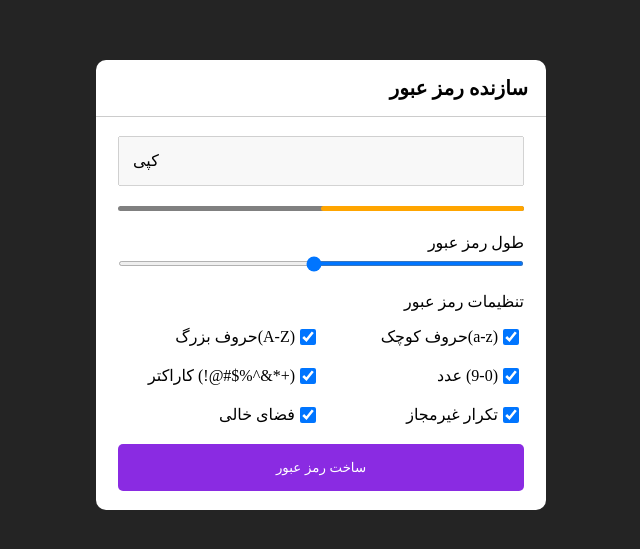
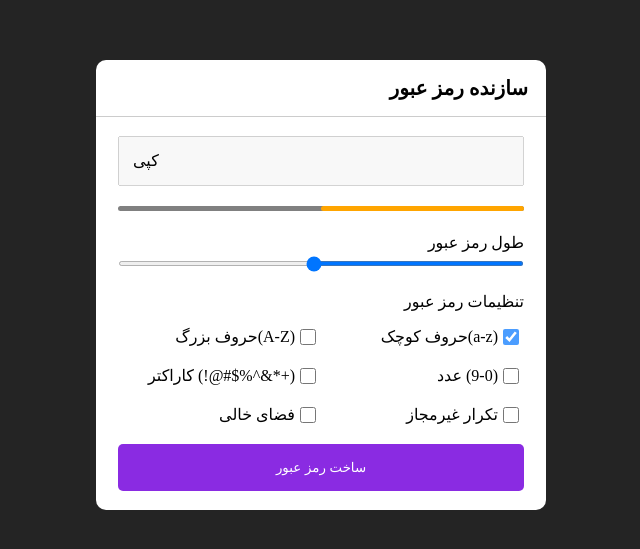
Before and after one commit to Zeynab-jalalian/Password, a plain HTML site: page index.html in a window 1280 px wide. Shown: the part 115-664 px from the top of the page, without its empty margins (319-959 px from the left). Drawn offline with Linux system fonts and the light colour scheme.

Commit message:
option:first-chid

```diff
--- a/index.html
+++ b/index.html
@@ -39,23 +39,23 @@
                     <label for="lowercase">(a-z)حروف کوچک</label>
                 </li>
                 <li class="option">
-                    <input type="checkbox" checked id="uppercase">
+                    <input type="checkbox"  id="uppercase">
                     <label for="uppercase">(A-Z)حروف بزرگ</label>
                 </li>
                 <li class="option">
-                    <input type="checkbox" checked id="numbers">
+                    <input type="checkbox"  id="numbers">
                     <label for="numbers">(9-0) عدد</label>
                 </li>
                 <li class="option">
-                    <input type="checkbox" checked id="symbols">
+                    <input type="checkbox"  id="symbols">
                     <label for="symbols">(+*&^%$#@!) کاراکتر</label>
                 </li>
                 <li class="option">
-                    <input type="checkbox" checked id="duplicate">
+                    <input type="checkbox"  id="duplicate">
                     <label for="duplicate">تکرار غیرمجاز</label>
                 </li>
                 <li class="option">
-                    <input type="checkbox" checked id="spaces">
+                    <input type="checkbox"  id="spaces">
                     <label for="spaces">فضای خالی</label>
                 </li>
             </ul>
--- a/style.css
+++ b/style.css
@@ -75,6 +75,12 @@ body{
     width: calc(100%/2);
     margin-bottom: 20px;
 }
+.options .option:first-child{
+    pointer-events: none;
+}
+.options .option:first-child input{
+    opacity: 0.7;
+}
 .option input{
     width: 16px;
     height: 16px;
```
